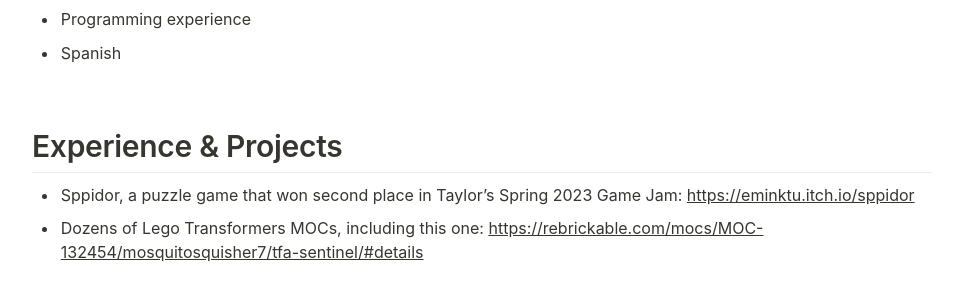
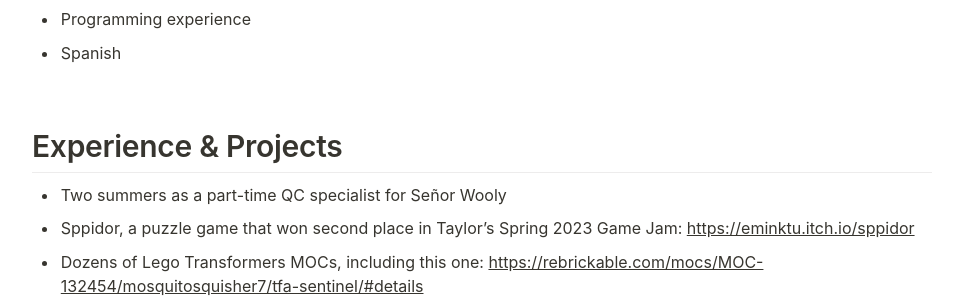
Before and after one commit to evanmTU/evanmTU.github.io, a plain HTML site: page about/index.html in a window 1280 px wide. Shown: the part 746-1051 px from the top of the page, without its empty margins (158-1121 px from the left). Drawn offline with Linux system fonts and the light colour scheme.

Commit message:
added note abt part-time job

```diff
--- a/about/index.html
+++ b/about/index.html
@@ -677,5 +677,5 @@ blockquote {
 </p><p id="013fb815-e8a0-45c3-aef2-494a50600fd9" class="">
 </p><h1 id="3850bb3b-f70a-43d8-9655-27924f8b8f95" class="">About Me</h1><hr id="8be37110-0829-4a02-aaa8-f1b55ce46766"/><p id="b0b7446f-e693-4a28-9de1-ffd1c02c63b2" class=""><em><em><em><em><em><em><em><em><em><em><em><em><em><em><em><em><em><em>I am a junior Computer Science (BA) major at Taylor University. I am from Greentown, IN, which is about 45 minutes west of Upland.</em></em></em></em></em></em></em></em></em></em></em></em></em></em></em></em></em></em></p><p id="b042a4cc-c968-45bf-8ef4-36b33b599413" class="">
 </p><h1 id="772873ff-5348-497c-a03c-eae394f0176a" class="">Personal</h1><hr id="c010c5ce-0cd4-4bc3-aaf7-a86012765960"/><p id="2800d62f-473b-4c2f-9f63-ff3e62c90425" class="">I am a big Lego fan. I collect the Modular Buildings, and the Power Miners series is close to my heart. I also design and build Lego MOCs, primarily Transformers (yes, they actually transform). I GM for the Transformers Role-Playing game when I can actually get players to show up. I can play the trumpet, and I have made a few musical arrangements. I am interested in Minecraft and the Angry Birds series. I have a dog named Oreo. Most importantly, I am a Bible-believing Christian, although I wouldn’t have come to Taylor otherwise!</p><h1 id="eebc6508-2cb6-4e8a-b2c8-5e986ed6014e" class="">Skills</h1><hr id="1635b988-5598-41b2-9079-9c44a39b25d0"/><ul id="0b835a17-e69b-4173-a296-a868fa94daf7" class="bulleted-list"><li style="list-style-type:disc">Attention to detail</li></ul><ul id="8631d767-8964-4703-b93b-028eef257afc" class="bulleted-list"><li style="list-style-type:disc">Programming experience</li></ul><ul id="3e4bf12d-3f51-4a2a-92b1-9476f6e2dc55" class="bulleted-list"><li style="list-style-type:disc">Spanish</li></ul><p id="30c75427-aaf7-4a9d-9067-96f361d370d4" class="">
-</p><h1 id="73a7dc52-5910-48f2-81da-76b6fc2706f9" class="">Experience &amp; Projects</h1><hr id="a78acdd8-ee43-4f0a-9805-1e4019bf6a01"/><ul id="c86fe95a-5981-468b-a544-728aaf72c3e0" class="bulleted-list"><li style="list-style-type:disc">Sppidor, a puzzle game that won second place in Taylor’s Spring 2023 Game Jam: <a href="https://eminktu.itch.io/sppidor">https://eminktu.itch.io/sppidor</a></li></ul><ul id="91d01d65-a82e-4e36-b4ef-64276c6f9f38" class="bulleted-list"><li style="list-style-type:disc">Dozens of Lego Transformers MOCs, including this one: <a href="https://rebrickable.com/mocs/MOC-132454/mosquitosquisher7/tfa-sentinel/#details">https://rebrickable.com/mocs/MOC-132454/mosquitosquisher7/tfa-sentinel/#details</a></li></ul><p id="aa1326f9-e5f7-4773-8034-1b9487169f3f" class="">
+</p><h1 id="73a7dc52-5910-48f2-81da-76b6fc2706f9" class="">Experience &amp; Projects</h1><hr id="a78acdd8-ee43-4f0a-9805-1e4019bf6a01"/><ul id="c86fe95a-5981-468b-a544-728aaf72c3e0" class="bulleted-list"><li style="list-style-type:disc">Two summers as a part-time QC specialist for Señor Wooly</li></ul><ul id="2e6623ad-a508-42fc-9c1f-4fc53f69fd80" class="bulleted-list"><li style="list-style-type:disc">Sppidor, a puzzle game that won second place in Taylor’s Spring 2023 Game Jam: <a href="https://eminktu.itch.io/sppidor">https://eminktu.itch.io/sppidor</a></li></ul><ul id="91d01d65-a82e-4e36-b4ef-64276c6f9f38" class="bulleted-list"><li style="list-style-type:disc">Dozens of Lego Transformers MOCs, including this one: <a href="https://rebrickable.com/mocs/MOC-132454/mosquitosquisher7/tfa-sentinel/#details">https://rebrickable.com/mocs/MOC-132454/mosquitosquisher7/tfa-sentinel/#details</a></li></ul><p id="aa1326f9-e5f7-4773-8034-1b9487169f3f" class="">
 </p></div></article></body></html>
```
Also changed, not shown: 2 other files.
